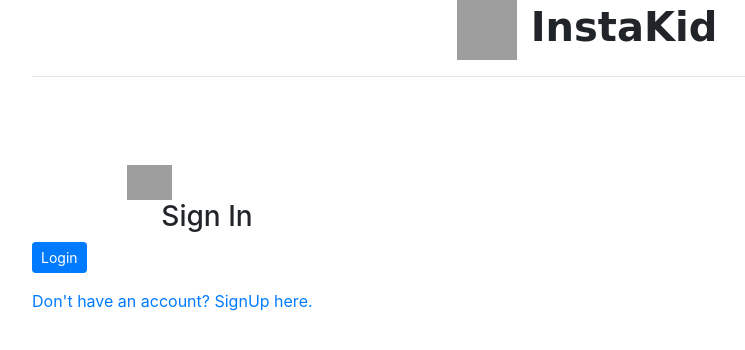
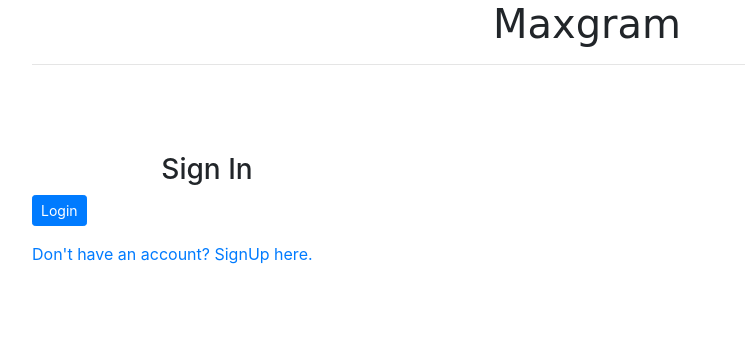
Before and after one commit to maxwellharon/Instamax, a Django app: template maxgram/templates/registration/login.html in a window 1280 px wide. Shown: the top 350 px of the page, without its empty margins (53-798 px from the left). Run offline with Django 3.2, Linux system fonts and the light colour scheme; the template is opened without the code that fills it: most values are stand-ins (such as "Sample title", 1, 10 or a date in 2020); some libraries are stand-ins or nearby versions; grey boxes are pictures that could not be loaded.

Commit message:
change insta Max to MAxgram

```diff
--- a/maxgram/templates/registration/login.html
+++ b/maxgram/templates/registration/login.html
@@ -4,9 +4,9 @@
 <div class="container">
 
   <div class="text-center">
-    <h1 style="font-family: 'Cookie', cursive;"><strong>
-      <a href="/"><img src="../../static/images/PIN3.png" width="60" height="60" alt="icon"></a>
-    InstaKid</strong></h1>
+    <h1 style="font-family: 'Cookie', cursive;">Maxgram<strong>
+      <!-- <a href="/"><img src="../../static/images/PIN3.png" width="60" height="60" alt="icon"></a> -->
+    </strong></h1>
   </div>
   <hr>
 </div>
@@ -18,7 +18,7 @@
     <!-- Empty div -->
     <div class="col-md-1 "></div>
     <div class="col-md-5 ">
-      <img src="../../static/images/add.png " alt="Logo " style="width:45px; height:35px ">
+      <!-- <img src="../../static/images/add.png " alt="Logo " style="width:45px; height:35px "> -->
 </div>
     <div class="col-md-4"></div>
     <div class="col-md-4">
```
